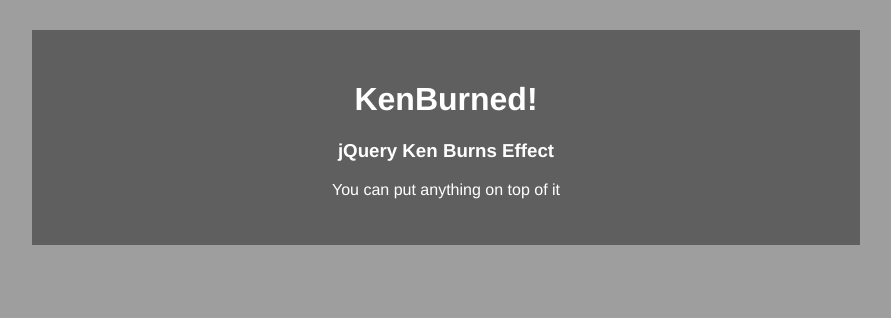
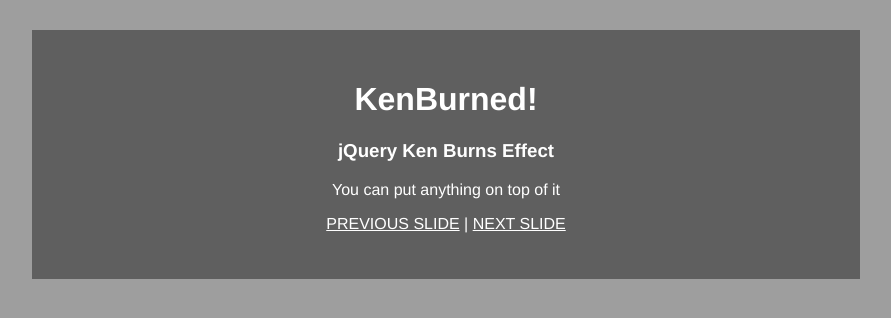
Before and after one commit to sickOscar/jquery.kenburned, a plain HTML site: page demo/index.html in a window 1280 px wide. Shown: the whole page, without its empty margins (194-1085 px from the left). Drawn offline with nearby package versions, Linux system fonts and the light colour scheme.

Commit message:
Added methods to README. Added previous and next buttons to demo page

```diff
--- a/demo/index.html
+++ b/demo/index.html
@@ -16,6 +16,11 @@
 			<h1>KenBurned!</h1>
 			<h3>jQuery Ken Burns Effect</h3>
 			<p>You can put anything on top of it</p>
+
+			<p>
+				<a href="#" class="prev-slide">PREVIOUS SLIDE</a> | <a href="#" class="next-slide">NEXT SLIDE</a>
+			</p>
+
 		</div>
 
 
--- a/demo/script.js
+++ b/demo/script.js
@@ -33,5 +33,14 @@ $(document).ready(function() {
             ]
         });
 
+    $('.prev-slide').click(function(ev) {
+        ev.preventDefault();
+        kb.prevSlide();
+    });
+
+    $('.next-slide').click(function(ev) {
+        ev.preventDefault();
+        kb.nextSlide();
+    });
 
 });
--- a/demo/style.css
+++ b/demo/style.css
@@ -17,3 +17,7 @@ body {
 	background: #000;
 	background: rgba(0,0,0,0.4);
 }
+
+a {
+	color: #fff;
+}
```
Also changed, not shown: src/kenburns.js (+9 -0 lines), 1 other file.
